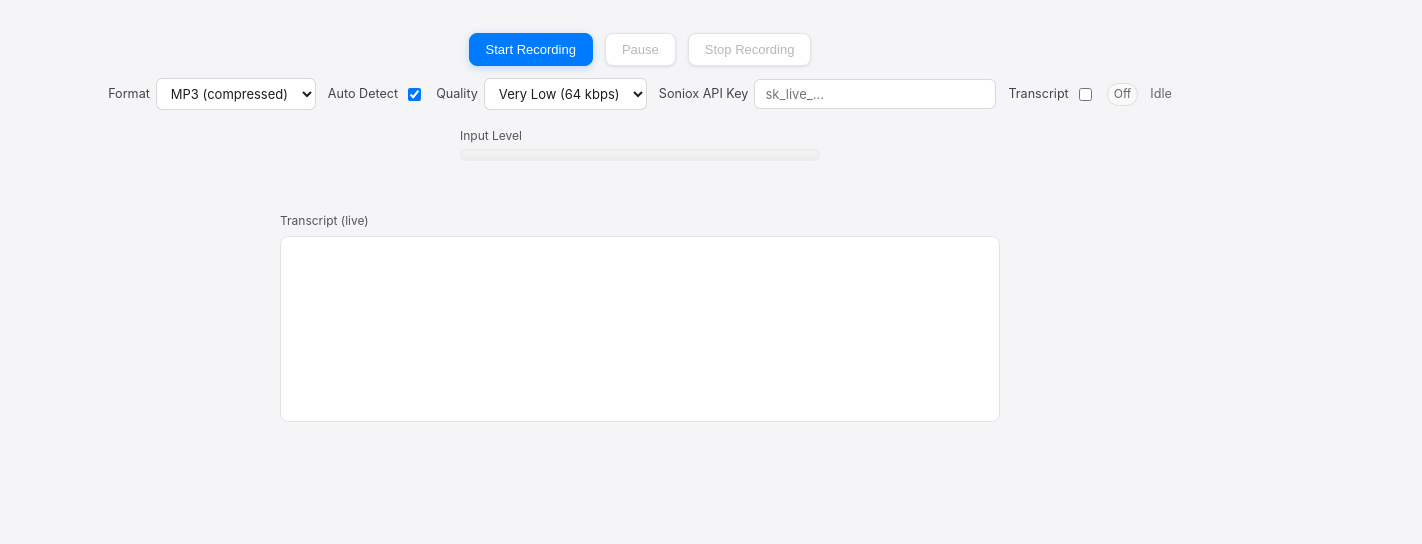
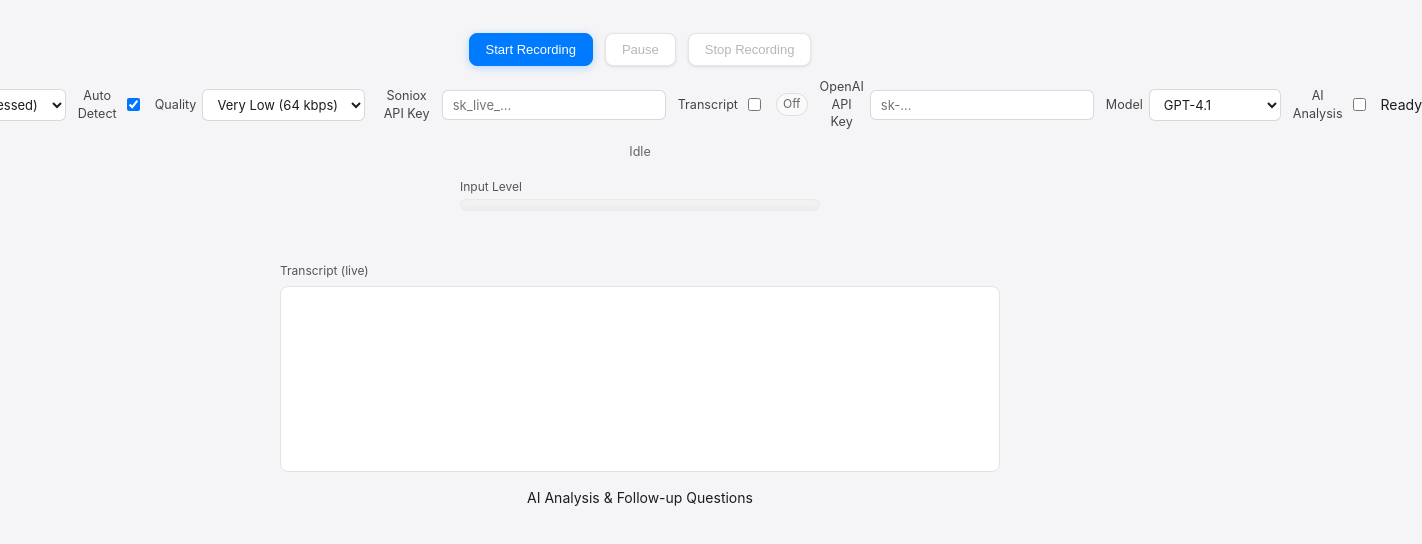
Before and after one commit to pawel-dubiel/neuro-note, a website built with Vite: page index.html in a window 1280 px wide. Shown: the part 122-666 px from the top of the page, 1422 px wide, since content can reach past the window. Built offline with nearby package versions, Linux system fonts and the light colour scheme.

Commit message:
feat(openai): Add OpenAI configuration and analysis UI elements

```diff
--- a/index.html
+++ b/index.html
@@ -49,6 +49,22 @@
               <input id="soniox-enable" type="checkbox" />
             </label>
             <span id="soniox-status" class="soniox-status off" title="Soniox connection status">Off</span>
+            <label class="openai-key">
+              OpenAI API Key
+              <input id="openai-api" type="password" placeholder="sk-..." autocomplete="off" />
+            </label>
+            <label>
+              Model
+              <select id="openai-model">
+                <option value="gpt-4.1">GPT-4.1</option>
+                <option value="gpt-3.5-turbo">GPT-3.5 Turbo</option>
+              </select>
+            </label>
+            <label>
+              AI Analysis
+              <input id="openai-enable" type="checkbox" />
+            </label>
+            <span id="openai-status" class="openai-status" title="OpenAI analysis status">Ready</span>
           </div>
           <span id="status" class="status">Idle</span>
         </div>
@@ -65,6 +81,11 @@
         <div class="label">Transcript (live)</div>
         <div id="transcript" class="transcript" aria-live="polite" aria-atomic="false"></div>
       </section>
+
+      <section class="ai-analysis-wrap">
+        <div class="label">AI Analysis & Follow-up Questions</div>
+        <div id="ai-analysis" class="ai-analysis" aria-live="polite" aria-atomic="false"></div>
+      </section>
     </main>
   </body>
 </html>
--- a/src/main.ts
+++ b/src/main.ts
@@ -16,6 +16,12 @@ let sonioxApiKeyInp: HTMLInputElement | null;
 let sonioxEnableChk: HTMLInputElement | null;
 let sonioxStatusEl: HTMLElement | null;
 let sonioxConnected = false;
+let openaiApiKeyInp: HTMLInputElement | null;
+let openaiModelSel: HTMLSelectElement | null;
+let openaiEnableChk: HTMLInputElement | null;
+let openaiStatusEl: HTMLElement | null;
+let aiAnalysisEl: HTMLElement | null;
+let lastTranscript = "";
 let currentStateType: RecordingState["type"] = "Idle";
 let currentPath: string | null = null;
 let isVoiceMode = false;
```
